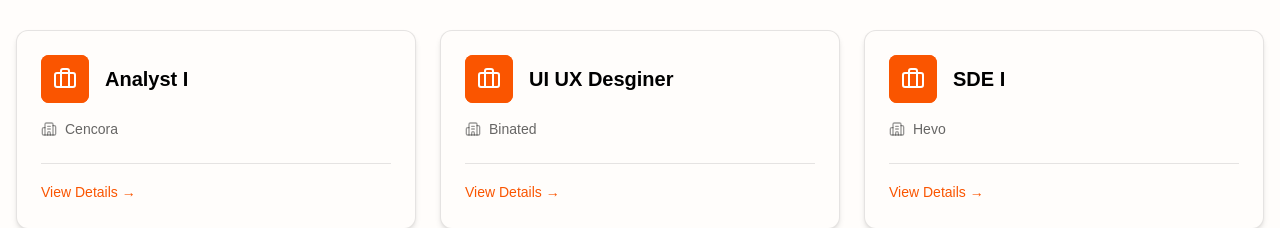
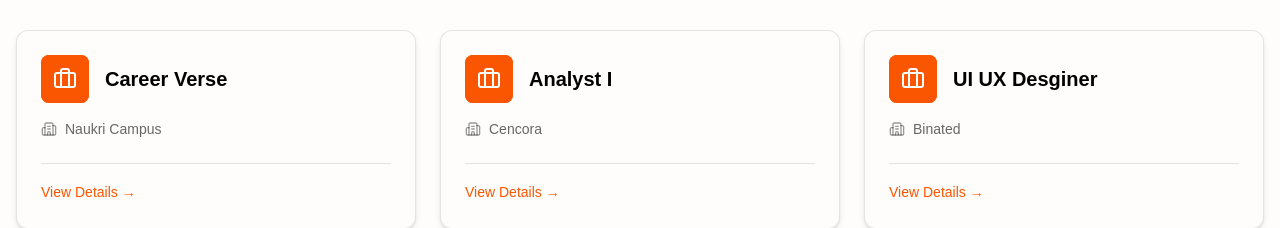
Before and after one commit to meethcodes04/devcareers, a React (Vite) app in the folder frontend/: page /company-details in a window 1280 px wide. Shown: the part 324-552 px from the top of the page. Built offline with nearby package versions, Linux system fonts and the light colour scheme; no server answers.

Commit message:
Added new jobs

```diff
--- a/frontend/src/data/jobData/jobData.js
+++ b/frontend/src/data/jobData/jobData.js
@@ -59,6 +59,12 @@
     company: 'Cencora', role: 'Analyst I',
     hiringLink: 'https://careers.cencora.com/us/en/job/CHKCENUSR261061EXTERNALENUS/Analyst-I-Data-IN'
   }
+  ,{
+    id: 168,
+    company: 'Naukri Campus',
+    role: 'Career Verse',
+    hiringLink: 'https://www.naukri.com/campus/contests/career-fair-2026?action=enrol&referral=e2000084-rEKBRXA-pses&uapp=801&utm_source=share_desktop&utm_medium=referral'
+  }
 ]
 
 export default companiesData
```
